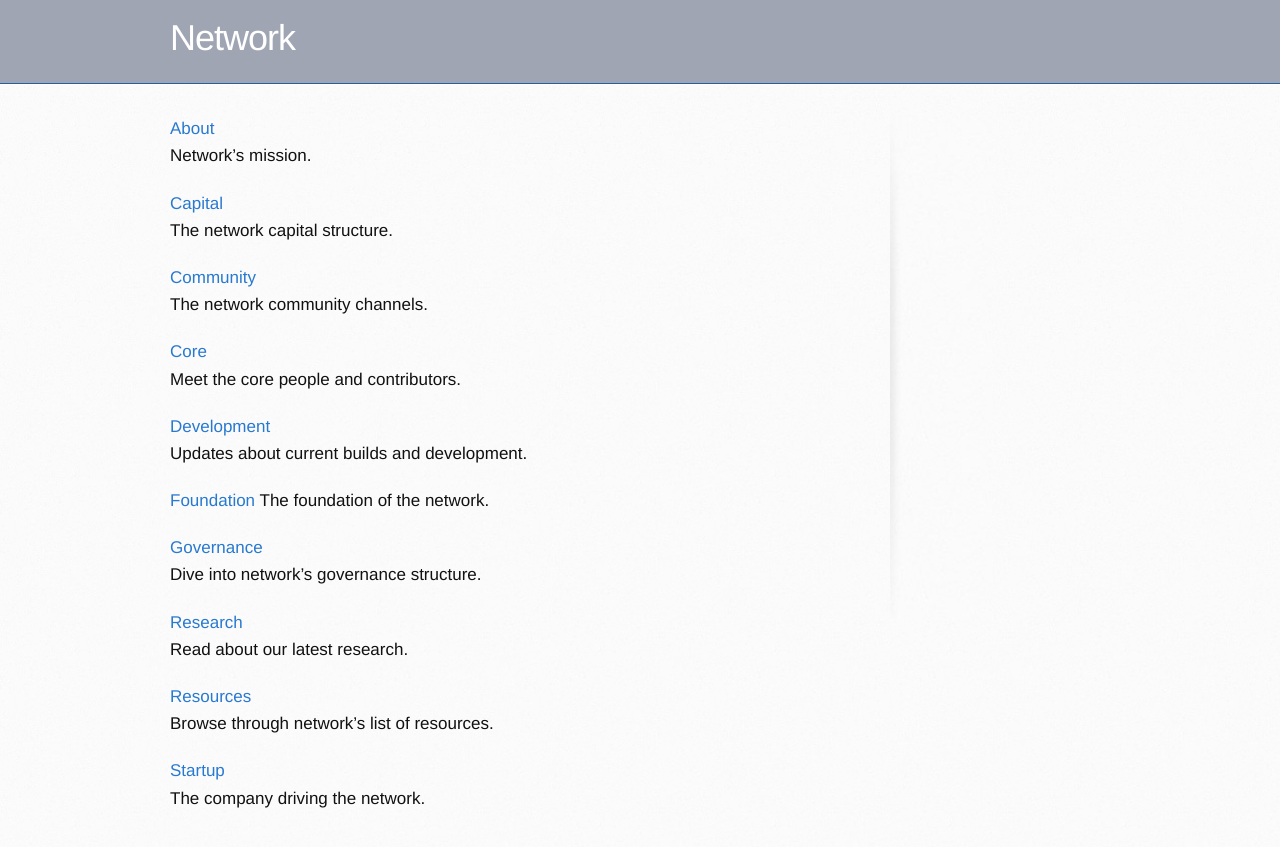
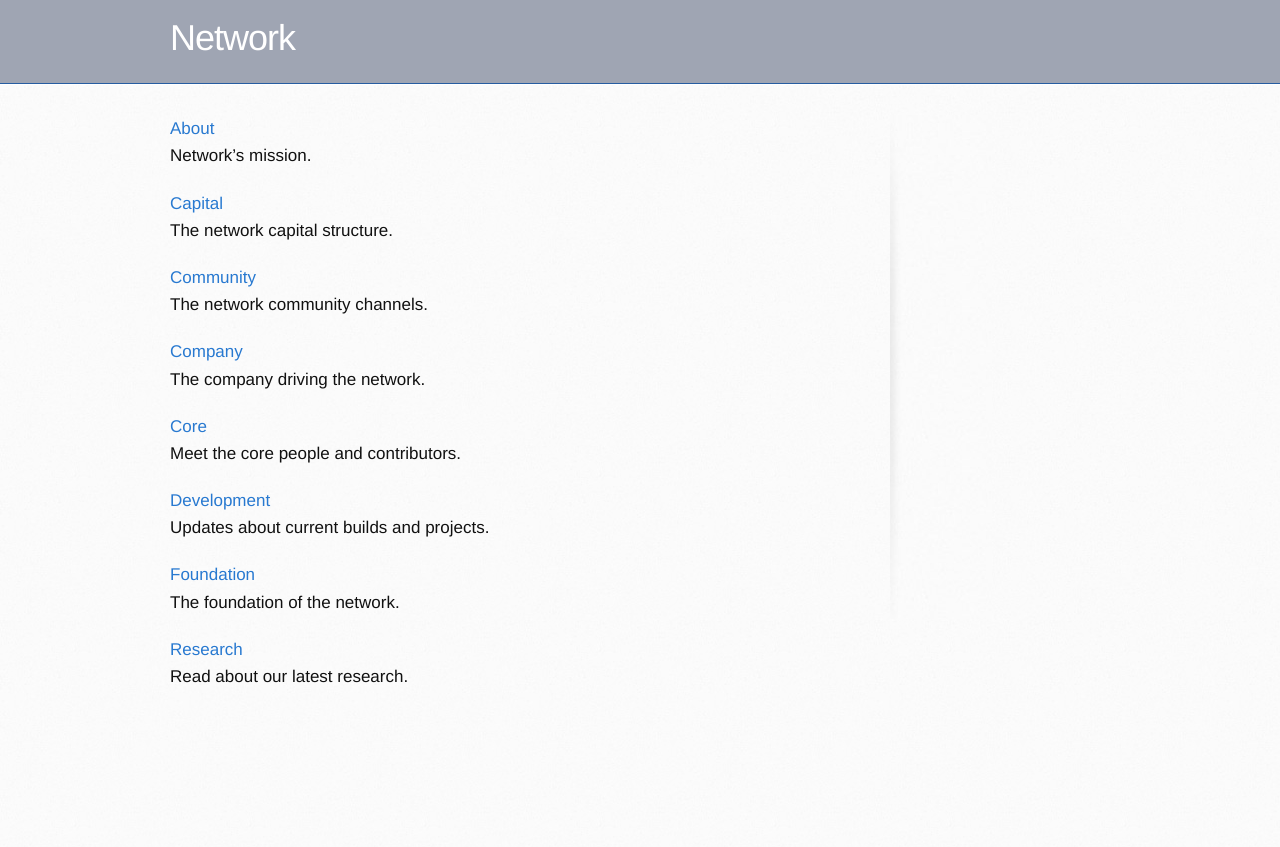
Before and after one commit to networkf/network.github.io, a Jekyll site: the page built from index.md, in a window 1280 px wide. Shown: the top 847 px of the page. Built offline with Jekyll 4.4.1, drawn with Linux system fonts in a browser that asks for light colours; some web fonts are replaced; our own code applies the rules of GitHub Pages for plain Markdown files; the repository's description, which GitHub fills in, is left out.

Commit message:
Update index.md

```diff
--- a/index.md
+++ b/index.md
@@ -18,29 +18,22 @@ The network capital structure.
 <br>
 The network community channels.
 
+[Company](/company)
+<br>
+The company driving the network.
+
 [Core](/core)
 <br>
 Meet the core people and contributors.
 
 [Development](/development)
 <br>
-Updates about current builds and development.
+Updates about current builds and projects.
 
 [Foundation](/foundation)
+<br>
 The foundation of the network.
-
-[Governance](/governance)
-<br>
-Dive into network's governance structure.
 
 [Research](/research)
 <br>
 Read about our latest research.
-
-[Resources](/resources)
-<br>
-Browse through network's list of resources.
-
-[Startup](/startup)
-<br>
-The company driving the network.
```
